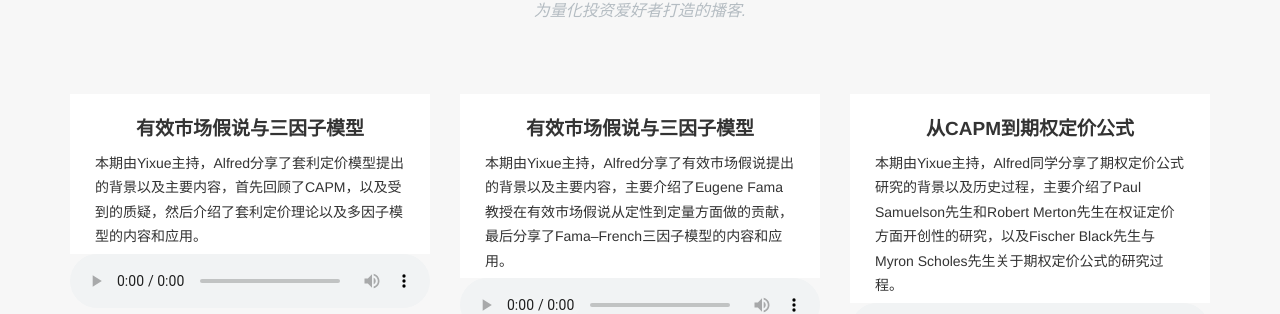
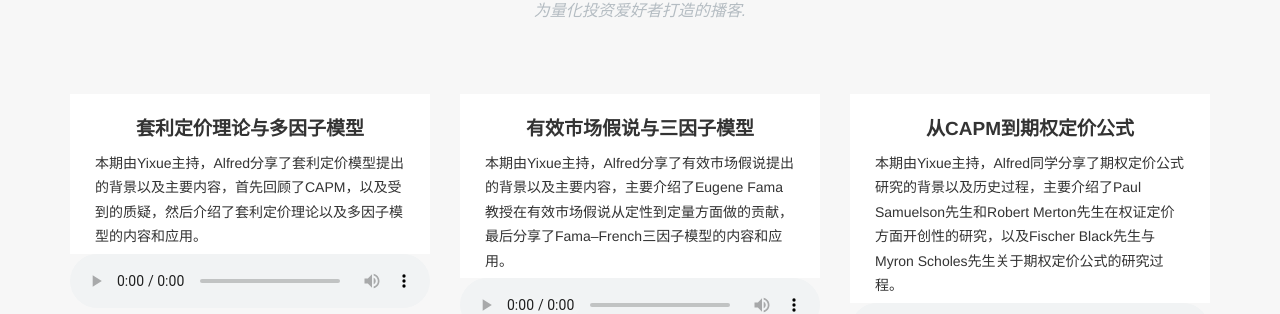
Before and after one commit to QuantFM/QuantFm.github.io, a Jekyll site: the page built from _posts/2016-09-28-QuantFM006-APT-Multiple-Factors-Model.markdown, in a window 1280 px wide and 900 px high, scrolled down 829 px. Shown: the part 142-456 px from the top of the window. Built offline with Jekyll 4.4.1, drawn with Linux system fonts in a browser that asks for light colours; comment, search, counter and statistics services are not loaded; a style sheet for code colours, icons or effects is not loaded.

Commit message:
modify title

```diff
--- a/_posts/2016-09-28-QuantFM006-APT-Multiple-Factors-Model.markdown
+++ b/_posts/2016-09-28-QuantFM006-APT-Multiple-Factors-Model.markdown
@@ -1,5 +1,5 @@
 ---
-title: 有效市场假说与三因子模型
+title: 套利定价理论与多因子模型
 subtitle: 现代投资组合理论发展史
 layout: default
 modal-id: 6
```
